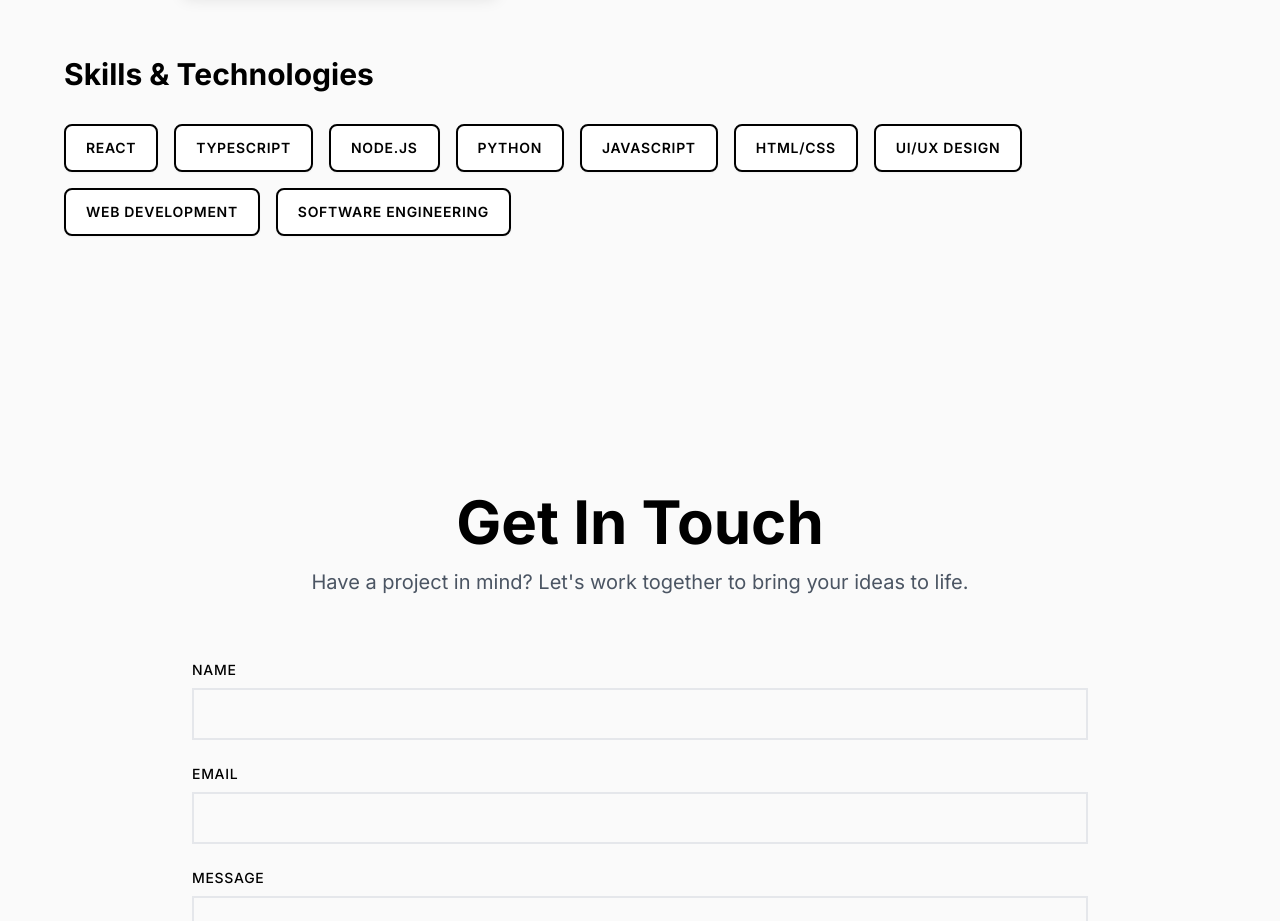
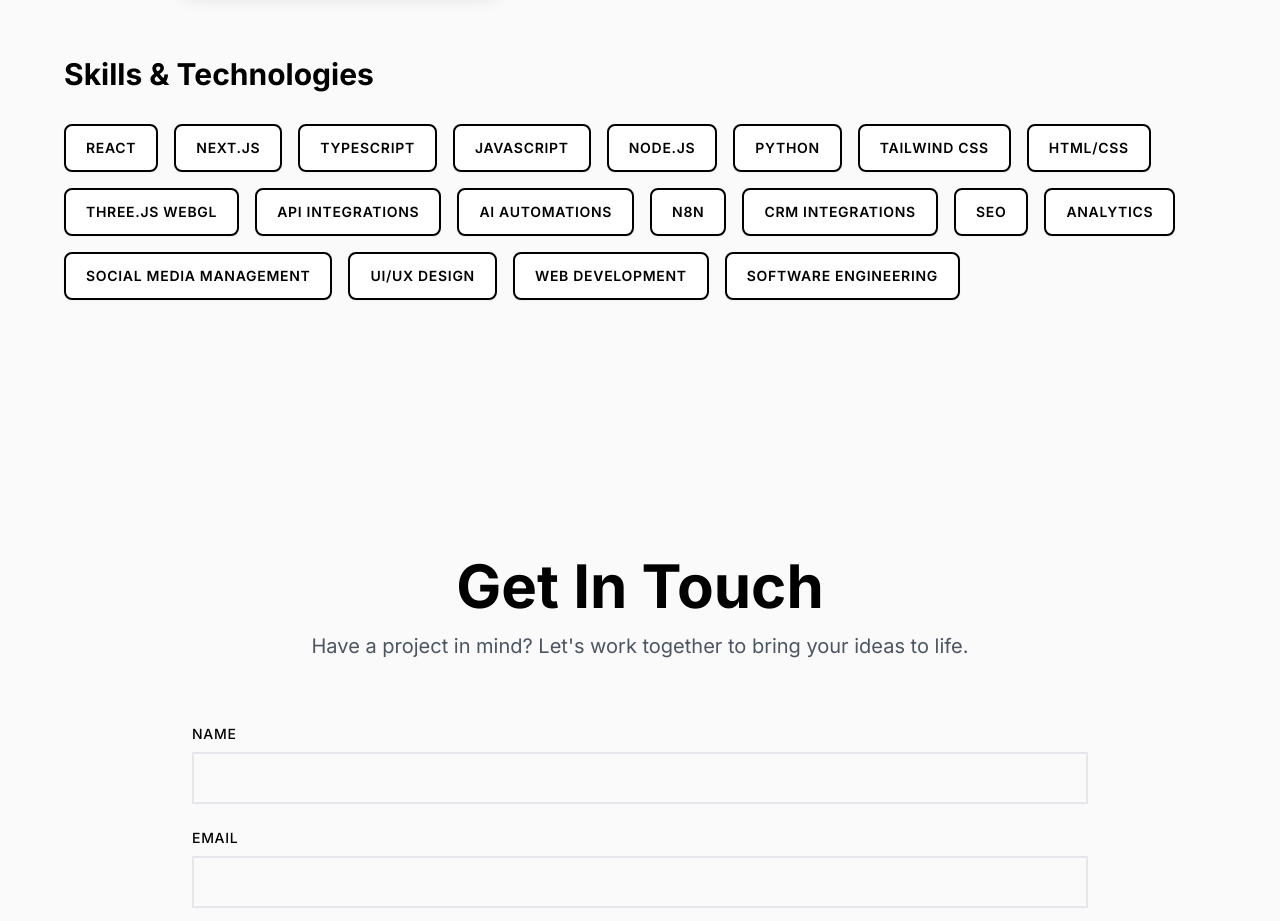
Before and after one commit to BeCreativeRuben/Portofolio, a React (Vite) app: page / in a window 1280 px wide. Shown: the part 2620-3541 px from the top of the page. Built offline with nearby package versions, Linux system fonts and the light colour scheme; no server answers.

Commit message:
skills added

```diff
--- a/src/components/Bio.tsx
+++ b/src/components/Bio.tsx
@@ -30,11 +30,21 @@ const Bio = () => {
 
   const skills = [
     'React',
+    'Next.js',
     'TypeScript',
+    'JavaScript',
     'Node.js',
     'Python',
-    'JavaScript',
+    'Tailwind CSS',
     'HTML/CSS',
+    'Three.js WebGL',
+    'API Integrations',
+    'AI Automations',
+    'n8n',
+    'CRM Integrations',
+    'SEO',
+    'Analytics',
+    'Social Media Management',
     'UI/UX Design',
     'Web Development',
     'Software Engineering',
```
